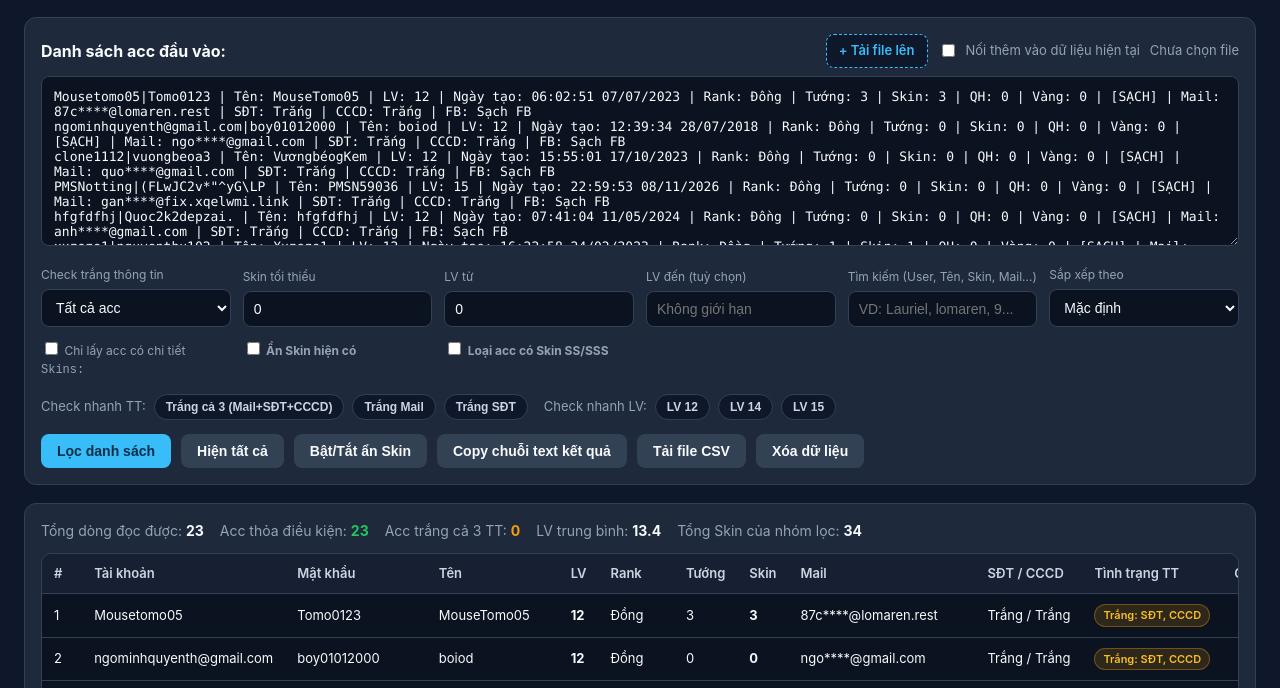
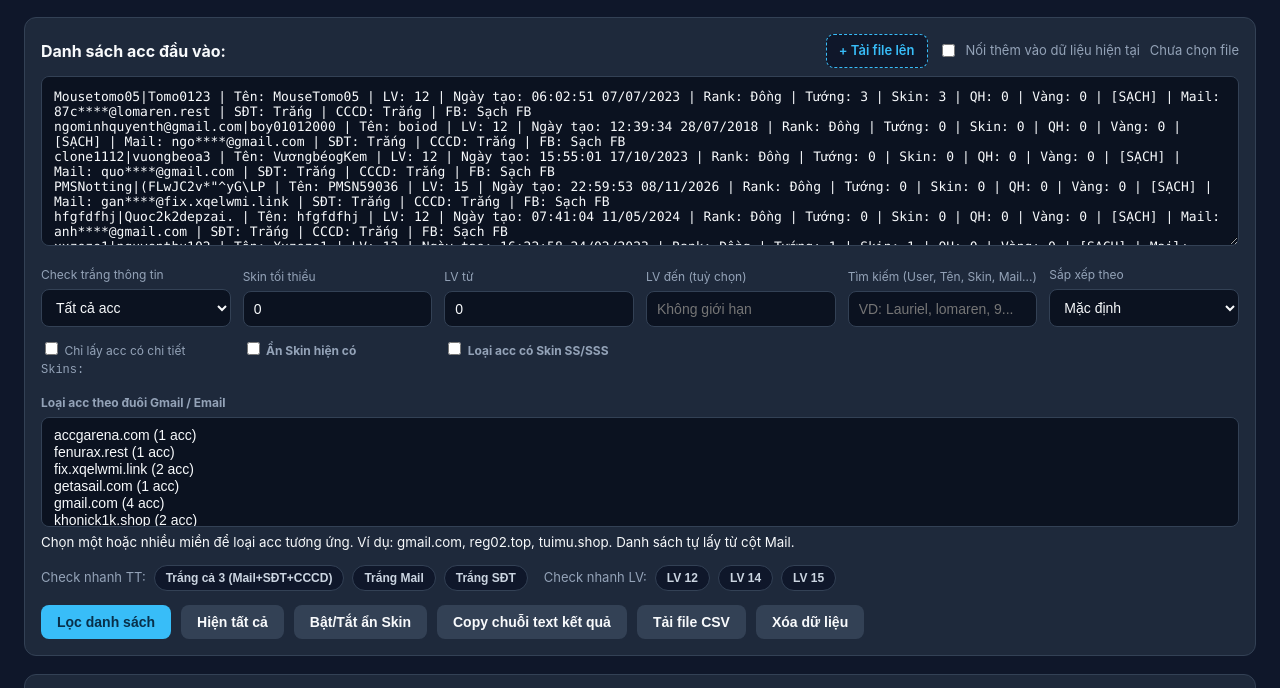
Before and after one commit to vuongdeptrai90/succ, a plain HTML site: page index.html in a window 1280 px wide. Shown: the part 92-780 px from the top of the page. Drawn offline with Linux system fonts and the light colour scheme.

Commit message:
Update index.html

```diff
--- a/index.html
+++ b/index.html
@@ -424,6 +424,13 @@
             <strong>Loại acc có Skin SS/SSS</strong>
           </label>
         </div>
+        <div class="field" style="grid-column:1/-1;">
+          <label for="excludeMailDomains"><strong>Loại acc theo đuôi Gmail / Email</strong></label>
+          <select id="excludeMailDomains" multiple size="5" style="width:100%; min-height:110px;">
+            <option disabled>Nhập hoặc tải danh sách để nhận diện miền email...</option>
+          </select>
+          <small>Chọn một hoặc nhiều miền để loại acc tương ứng. Ví dụ: gmail.com, reg02.top, tuimu.shop. Danh sách tự lấy từ cột Mail.</small>
+        </div>
       </div>
 
       <div class="quick-row">
@@ -526,6 +533,7 @@ newguydud|vip641799 | Tên: newguydud | LV: 12 | Ngày tạo: 18:44:13 05/07/202
     const onlyDetailSkinsEl = document.getElementById("onlyDetailSkins");
     const hideExistingSkinsEl = document.getElementById("hideExistingSkins");
     const excludeSSAccountsEl = document.getElementById("excludeSSAccounts");
+    const excludeMailDomainsEl = document.getElementById("excludeMailDomains");
     const resultBodyEl = document.getElementById("resultBody");
     const rawOutputEl = document.getElementById("rawOutput");
     const toastEl = document.getElementById("toast");
@@ -682,6 +690,35 @@ newguydud|vip641799 | Tên: newguydud | LV: 12 | Ngày tạo: 18:44:13 05/07/202
       const lines = rawInputEl.value.split(/\r?\n/);
       const parsedAll = lines.map(parseLine).filter(Boolean);
 
+      // Tự nhận diện các miền email đang có trong dữ liệu.
+      const previouslySelected = new Set(
+        Array.from(excludeMailDomainsEl.selectedOptions).map(option => option.value)
+      );
+      const domainCounts = new Map();
+      parsedAll.forEach(acc => {
+        const match = String(acc.mail || "").match(/@([a-z0-9.-]+\.[a-z]{2,})\b/i);
+        if (match) {
+          const domain = match[1].toLowerCase();
+          domainCounts.set(domain, (domainCounts.get(domain) || 0) + 1);
+        }
+      });
+      const sortedDomains = Array.from(domainCounts.entries()).sort((a, b) => a[0].localeCompare(b[0]));
+      excludeMailDomainsEl.innerHTML = "";
+      if (!sortedDomains.length) {
+        const option = document.createElement("option");
+        option.disabled = true;
+        option.textContent = "Không tìm thấy miền email trong dữ liệu";
+        excludeMailDomainsEl.appendChild(option);
+      } else {
+        sortedDomains.forEach(([domain, count]) => {
+          const option = document.createElement("option");
+          option.value = domain;
+          option.textContent = `${domain} (${count} acc)`;
+          option.selected = previouslySelected.has(domain);
+          excludeMailDomainsEl.appendChild(option);
+        });
+      }
+
       const infoMode = infoFilterEl.value;
       const minSkin = Math.max(0, parseInt(minSkinEl.value || "0", 10));
       const minLv = Math.max(0, parseInt(minLvEl.value || "0", 10));
@@ -691,9 +728,15 @@ newguydud|vip641799 | Tên: newguydud | LV: 12 | Ngày tạo: 18:44:13 05/07/202
       const onlyDetail = onlyDetailSkinsEl.checked;
       const hideSkins = hideExistingSkinsEl.checked;
       const excludeSSAccounts = excludeSSAccountsEl.checked;
+      const excludedMailDomains = new Set(
+        Array.from(excludeMailDomainsEl.selectedOptions).map(option => option.value.toLowerCase())
+      );
       const sortBy = sortByEl.value;
 
       let filtered = parsedAll.filter((acc) => {
+        // Loại acc theo miền email được chọn.
+        const mailDomainMatch = String(acc.mail || "").match(/@([a-z0-9.-]+\.[a-z]{2,})\b/i);
+        if (mailDomainMatch && excludedMailDomains.has(mailDomainMatch[1].toLowerCase())) return false;
         // Loại toàn bộ acc có chi tiết phân loại Skin SS hoặc SSS.
         if (excludeSSAccounts && /\bSSS?\b/i.test(acc.skinsDetail)) return false;
         if (infoMode === "blank_all" && !acc.blankAll) return false;
@@ -845,7 +888,7 @@ newguydud|vip641799 | Tên: newguydud | LV: 12 | Ngày tạo: 18:44:13 05/07/202
       runFilter();
     });
 
-    [infoFilterEl, minSkinEl, minLvEl, maxLvEl, keywordEl, sortByEl, onlyDetailSkinsEl, hideExistingSkinsEl, excludeSSAccountsEl].forEach((el) => {
+    [infoFilterEl, minSkinEl, minLvEl, maxLvEl, keywordEl, sortByEl, onlyDetailSkinsEl, hideExistingSkinsEl, excludeSSAccountsEl, excludeMailDomainsEl].forEach((el) => {
       el.addEventListener("input", runFilter);
       el.addEventListener("change", runFilter);
     });
```
